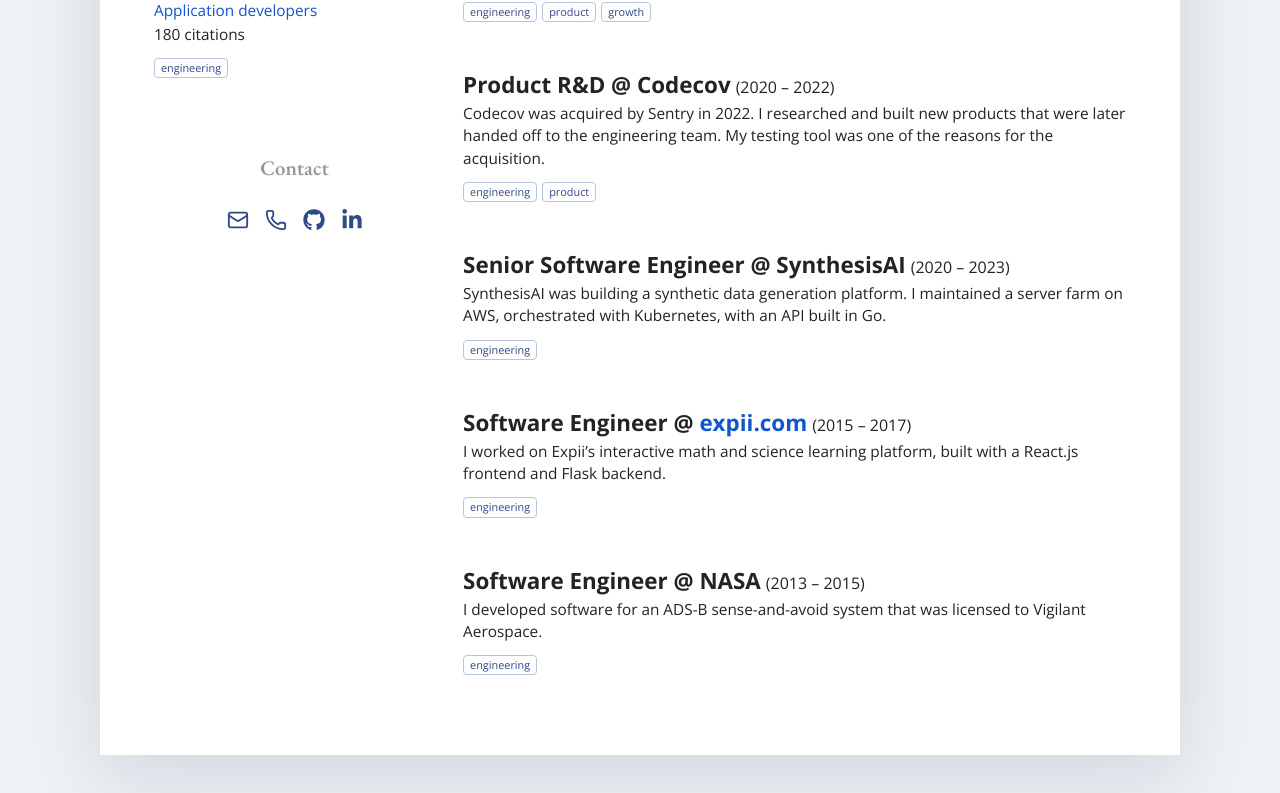
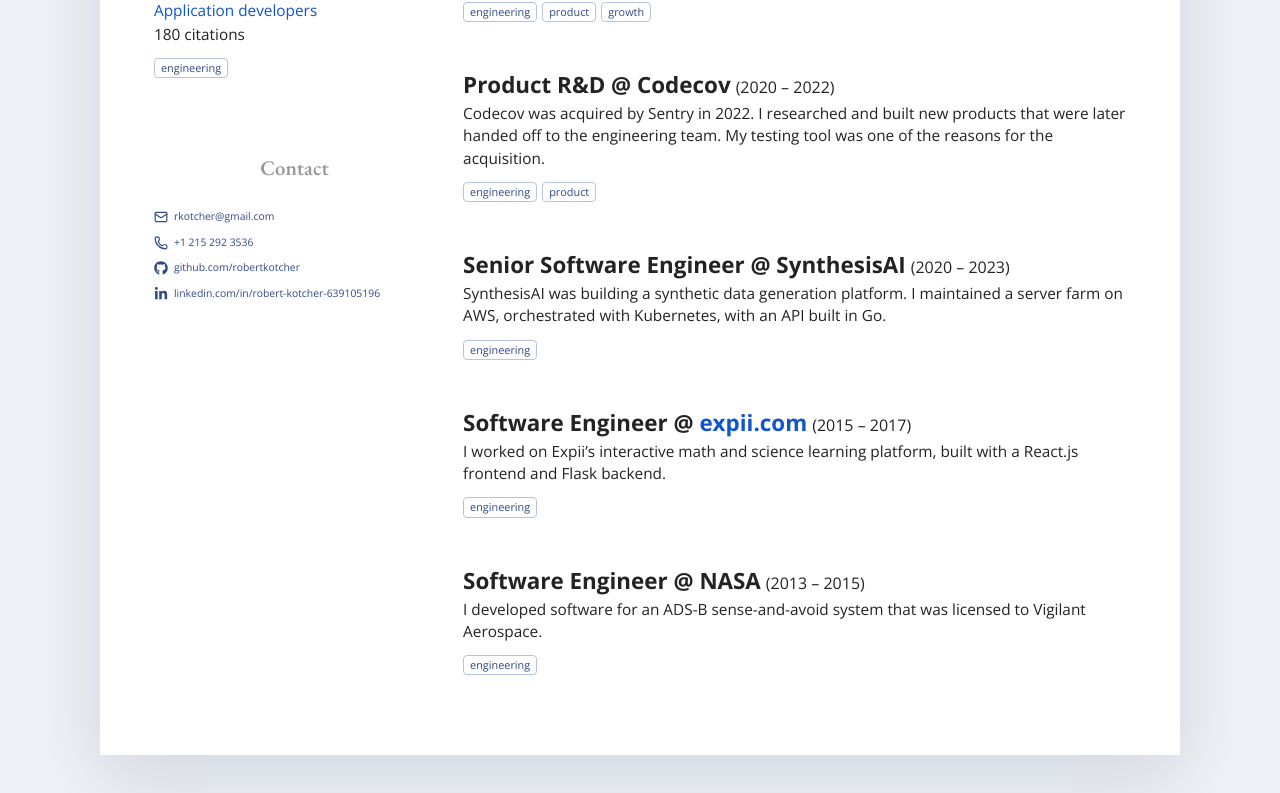
Before and after one commit to robertkotcher/robertkotcher.com, a Next.js app: page /print in a window 1280 px wide. Shown: the part 941-1734 px from the top of the page. Built offline with nearby package versions, Linux system fonts and the light colour scheme.

Commit message:
Show readable contact text beside PDF sidebar icons

```diff
--- a/app/Resume.tsx
+++ b/app/Resume.tsx
@@ -126,10 +126,10 @@
             {printable && <section className="print-contact-section">
               <h2>Contact</h2>
               <address className="print-contact-links">
-                <a href="mailto:rkotcher@gmail.com" aria-label="Email: rkotcher@gmail.com" title="rkotcher@gmail.com"><Mail size={22} aria-hidden="true" /></a>
-                <a href="tel:+12152923536" aria-label="Phone: +1 215 292 3536" title="+1 215 292 3536"><Phone size={22} aria-hidden="true" /></a>
-                <a href="https://github.com/robertkotcher" aria-label="Robert Kotcher on GitHub" title="GitHub"><FaGithub size={22} aria-hidden="true" /></a>
-                <a href="https://www.linkedin.com/in/robert-kotcher-639105196" aria-label="Robert Kotcher on LinkedIn" title="LinkedIn"><FaLinkedinIn size={22} aria-hidden="true" /></a>
+                <a href="mailto:rkotcher@gmail.com" aria-label="Email: rkotcher@gmail.com" title="rkotcher@gmail.com"><Mail size={14} aria-hidden="true" /><span>rkotcher@gmail.com</span></a>
+                <a href="tel:+12152923536" aria-label="Phone: +1 215 292 3536" title="+1 215 292 3536"><Phone size={14} aria-hidden="true" /><span>+1 215 292 3536</span></a>
+                <a href="https://github.com/robertkotcher" aria-label="Robert Kotcher on GitHub" title="GitHub"><FaGithub size={14} aria-hidden="true" /><span>github.com/robertkotcher</span></a>
+                <a href="https://www.linkedin.com/in/robert-kotcher-639105196" aria-label="Robert Kotcher on LinkedIn" title="LinkedIn"><FaLinkedinIn size={14} aria-hidden="true" /><span>linkedin.com/in/robert-kotcher-639105196</span></a>
               </address>
             </section>}
           </aside>
--- a/app/globals.css
+++ b/app/globals.css
@@ -160,5 +160,8 @@
 @media (max-width: 760px) { .identity-highlights span + span::before { margin-inline: 8px; } }
 @media print { .identity-highlights span + span::before { margin-inline: 8px; } }
 
-.print-contact-links { display: flex; align-items: center; justify-content: center; gap: 16px; font-style: normal; }
-.print-contact-links a { display: inline-flex; color: var(--navy-soft); }
+.print-contact-links { display: grid; gap: 10px; font-style: normal; }
+.print-contact-links a { display: flex; align-items: flex-start; gap: 6px; color: var(--navy-soft); font-size: .65rem; line-height: 1.5; text-decoration: none; }
+.print-contact-links svg { flex: 0 0 14px; margin-top: 1px; }
+.print-contact-links span { min-width: 0; overflow-wrap: anywhere; }
+@media print { .print-contact-links a { font-size: 6.5pt; } }
```
Also changed, not shown: 1 other file (tests, documents, lock files or other folders).
